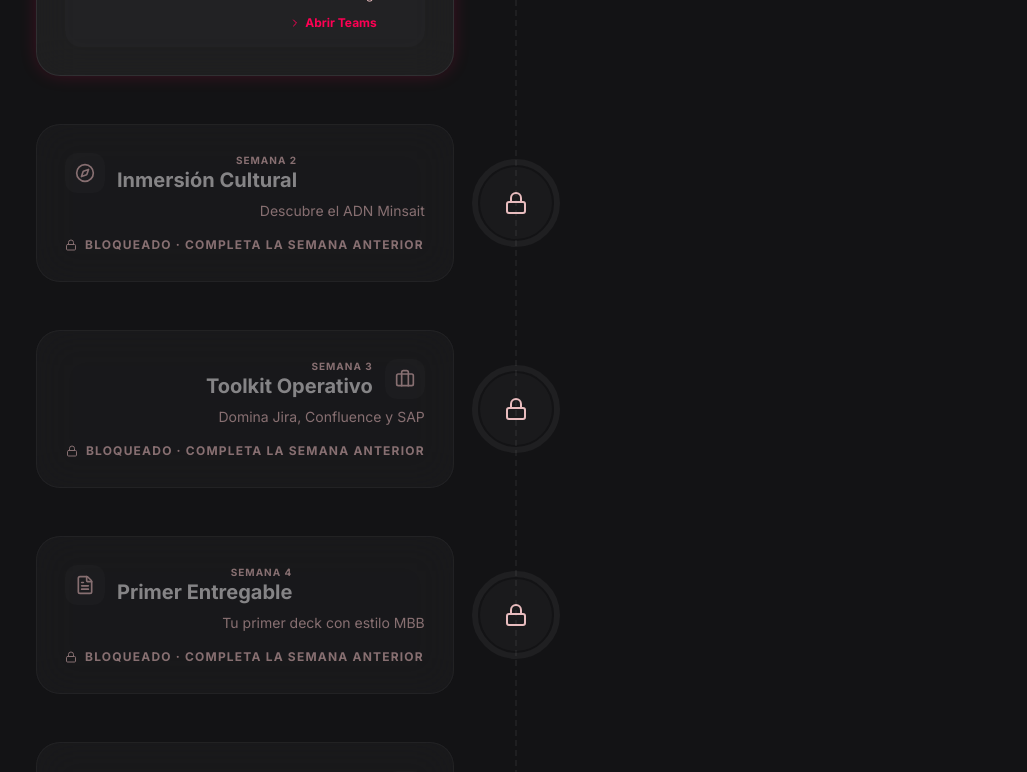
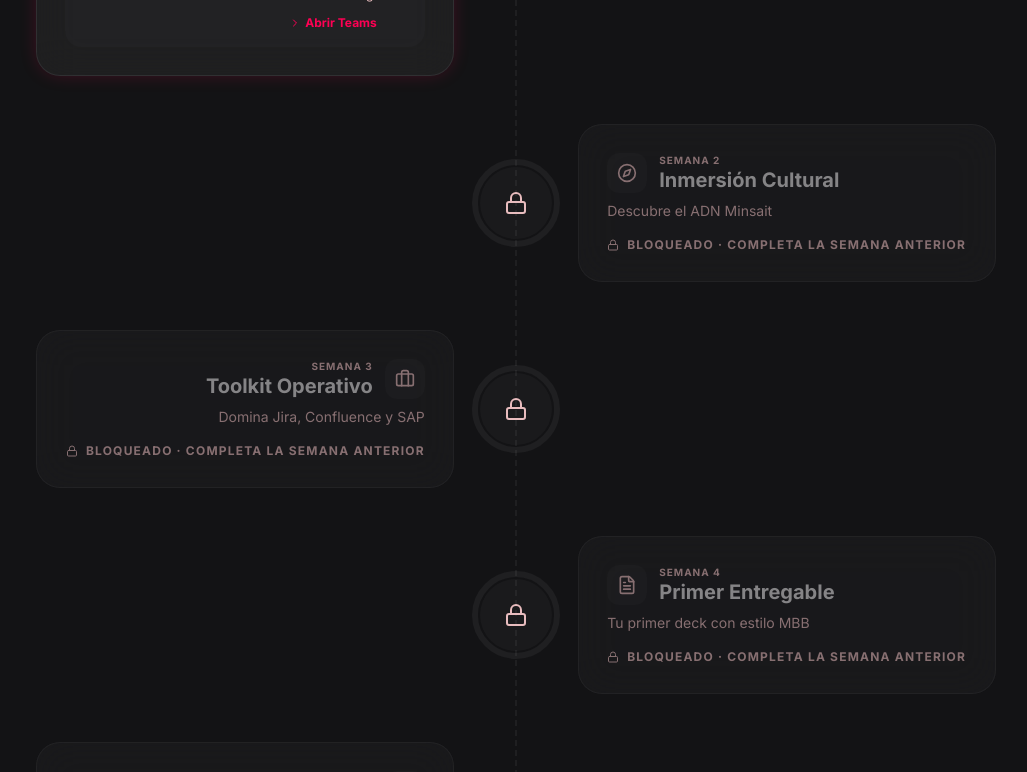
Before and after one commit to nelson2206/mbc-onboarding, a Next.js app: page /journey in a window 1280 px wide. Shown: the part 1100-1872 px from the top of the page, without its empty margins (252-1279 px from the left). Built offline with nearby package versions, Linux system fonts and the light colour scheme.

Commit message:
fix(journey): place even-week cards on the visual right of the path
Even weeks (right-side) were rendering on the left of the central dashed
guide because the grid order classes were swapped. Use stable order-1/2/3
slots and render the LevelCard in the slot that matches its declared side.

```diff
--- a/src/app/(app)/journey/page.tsx
+++ b/src/app/(app)/journey/page.tsx
@@ -338,13 +338,9 @@ function PathNode({
       transition={{ duration: 0.5, delay: index * 0.08 }}
       className="relative grid grid-cols-9 gap-4 items-center"
     >
-      {/* LEFT side card slot */}
-      <div
-        className={`col-span-9 md:col-span-4 ${
-          sideLeft ? "md:order-1 md:text-right" : "md:order-3"
-        }`}
-      >
-        {sideLeft && (
+      {/* Visual LEFT slot */}
+      <div className="col-span-9 md:col-span-4 md:order-1 md:text-right">
+        {sideLeft ? (
           <LevelCard
             level={level}
             isLocked={isLocked}
@@ -354,13 +350,12 @@ function PathNode({
             completed={completed}
             onToggle={onToggle}
           />
-        )}
-        {!sideLeft && (
+        ) : (
           <div className="hidden md:block" aria-hidden />
         )}
       </div>
 
-      {/* NODE in the middle */}
+      {/* Center NODE */}
       <div className="col-span-9 md:col-span-1 md:order-2 flex justify-center">
         <NodeMarker
           level={level}
@@ -371,13 +366,9 @@ function PathNode({
         />
       </div>
 
-      {/* RIGHT side card slot */}
-      <div
-        className={`col-span-9 md:col-span-4 ${
-          sideLeft ? "md:order-3" : "md:order-1 md:text-right"
-        }`}
-      >
-        {!sideLeft && (
+      {/* Visual RIGHT slot */}
+      <div className="col-span-9 md:col-span-4 md:order-3">
+        {!sideLeft ? (
           <LevelCard
             level={level}
             isLocked={isLocked}
@@ -387,8 +378,7 @@ function PathNode({
             completed={completed}
             onToggle={onToggle}
           />
-        )}
-        {sideLeft && (
+        ) : (
           <div className="hidden md:block" aria-hidden />
         )}
       </div>
```
